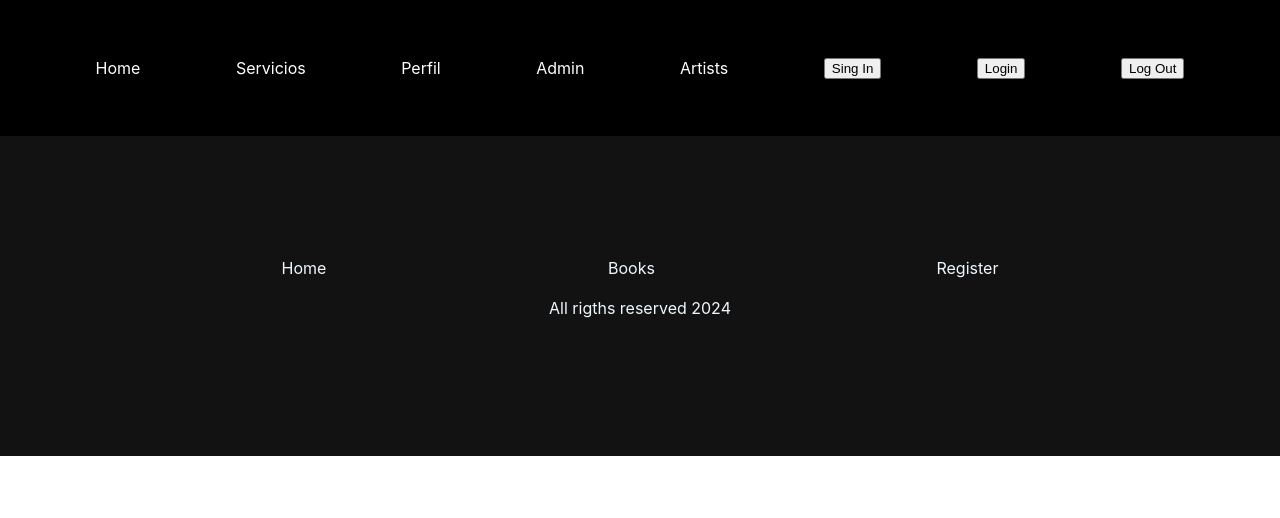
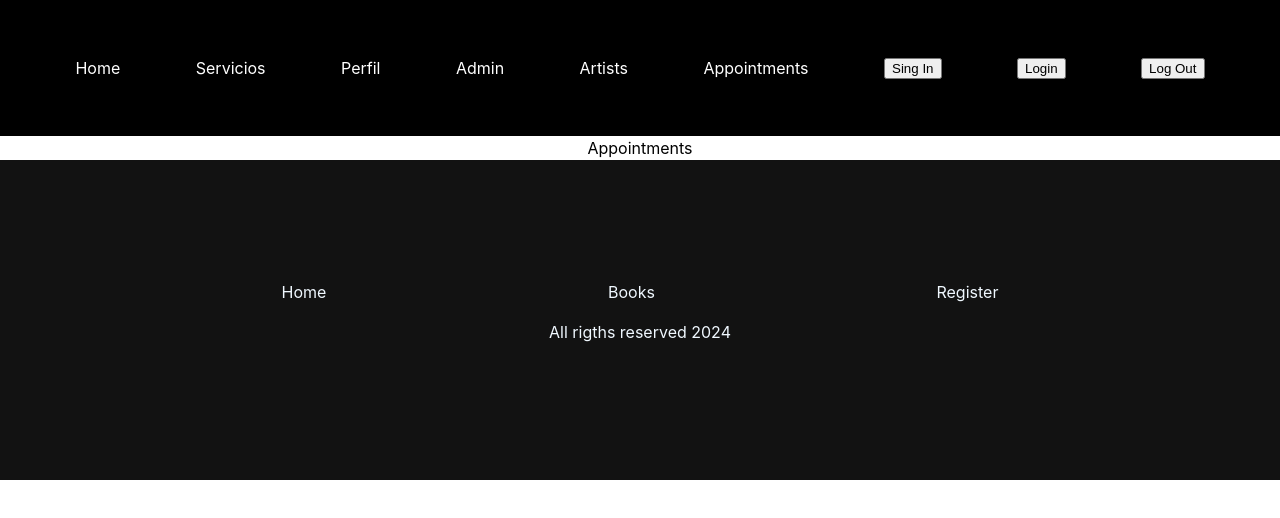
Before and after one commit to AbrahamEsc1911/FSD-FRONTEND-TATTOO-STUDIO, a React (Vite) app: page /appoinments in a window 1280 px wide. Shown: the top 518 px of the page. Built offline with nearby package versions, Linux system fonts and the light colour scheme.

Commit message:
feat: endpoint of appoinments created

```diff
--- a/src/components/Header/Header.jsx
+++ b/src/components/Header/Header.jsx
@@ -29,6 +29,7 @@ export const Header = () => {
                     <CSurfer content="Perfil" path="/profile" />
                     <CSurfer content="Admin" path="/admin" />
                     <CSurfer content="Artists" path="/artists" />
+                    <CSurfer content="Appointments" path="/appoinments" />
                     <Cinput type="button" value="Sing In" onClickFuntion={Registro} />
                     <Cinput type="button" value="Login" onClickFuntion={Login} />
                     <Cinput type="button" value="Log Out" onClickFuntion={logout} />
--- /dev/null
+++ b/src/views/Appointments/Appointments.jsx
@@ -0,0 +1,7 @@
+import React from 'react'
+
+export const Appointments = () => {
+  return (
+    <div>Appointments</div>
+  )
+}
--- a/src/views/Body/Body.jsx
+++ b/src/views/Body/Body.jsx
@@ -6,6 +6,7 @@ import { Profile } from '../Profile/Profile.jsx'
 import { Services } from '../Services/Services.jsx'
 import { Admin } from '../Admin/Admin.jsx'
 import { Artists } from '../Artists/Artists.jsx'
+import { Appointments } from '../Appointments/Appointments.jsx'
 
 export const Body = () => {
   return (
@@ -17,6 +18,7 @@ export const Body = () => {
         <Route path='/login' element={<Login />} />
         <Route path='/profile' element={<Profile />} />
         <Route path='/artists' element={<Artists />} />
+        <Route path='/appoinments' element={<Appointments />} />
     </Routes>
     </>
   )
```
Also changed, not shown: src/views/Appointments/Appoinments.css (added).
